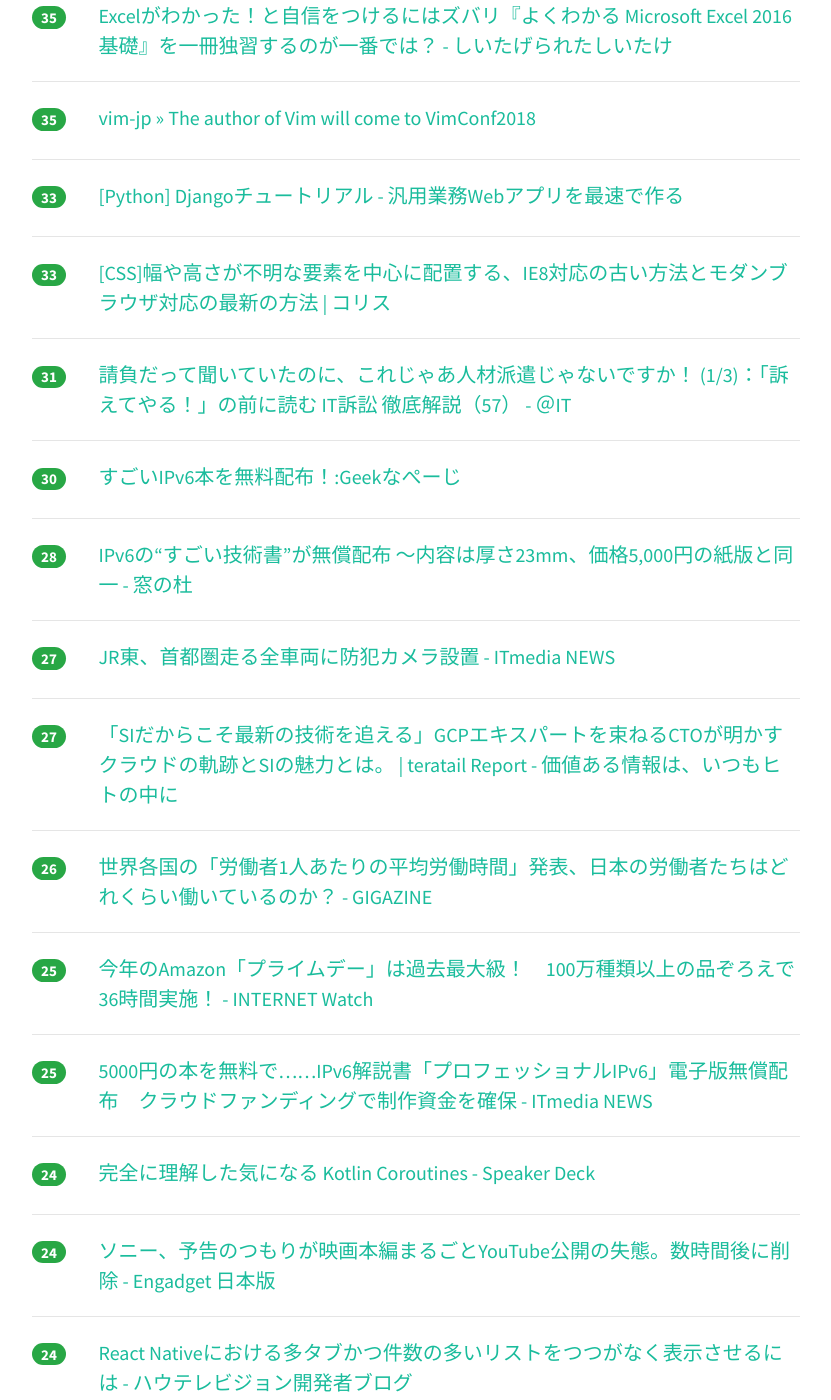
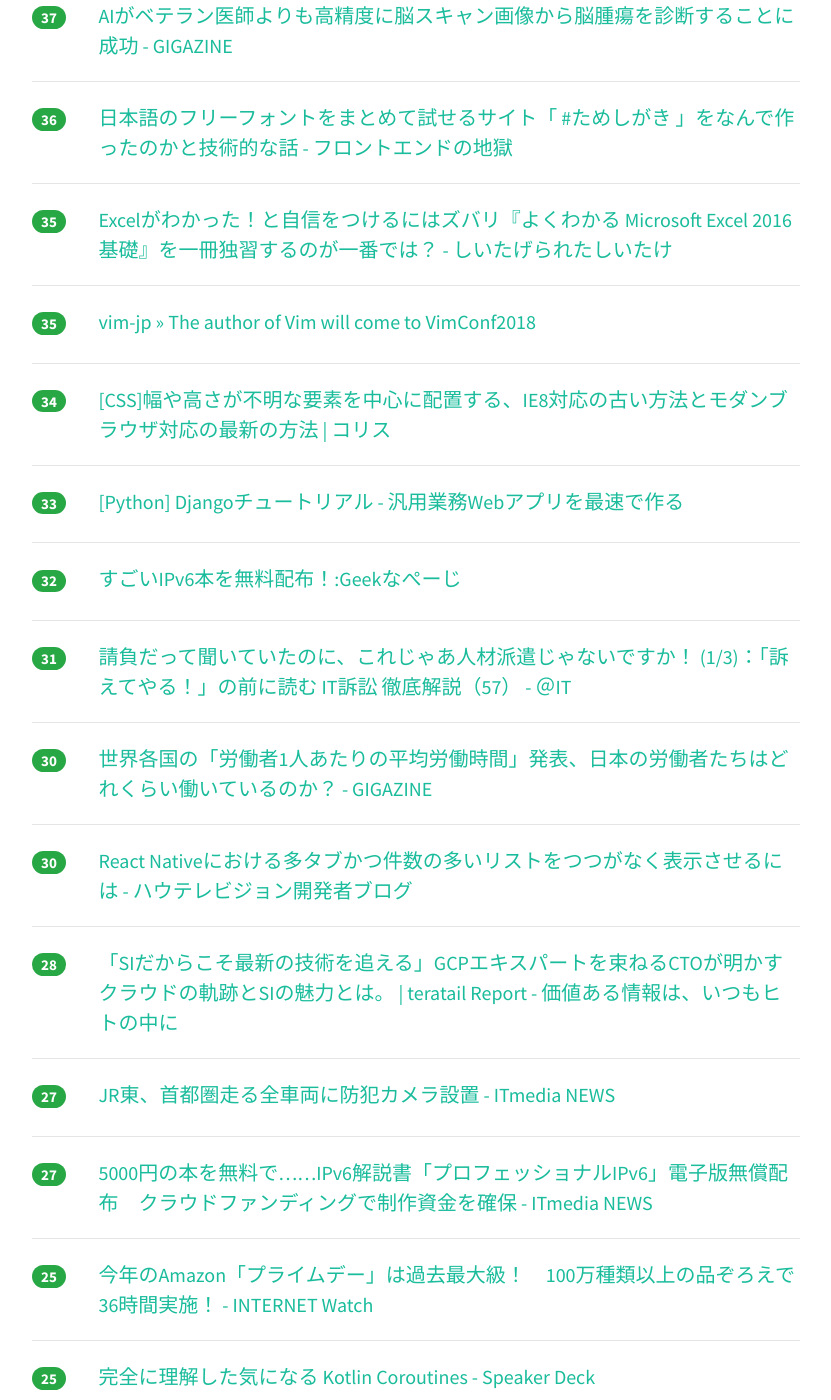
Before and after one commit to yatta47/hatena-matome-site, a Jekyll site: the page built from _posts/2018-07-04-hatena.md, in a window 1280 px wide and 1400 px high, scrolled down 2840 px. Shown: the whole window, without its empty margins (224-1055 px from the left). Built offline with Jekyll 4.4.1, drawn with Linux system fonts in a browser that asks for light colours; nearby versions of some CDN libraries; some of the changed text lies outside the part shown.

Commit message:
Updated 2018-07-04

```diff
--- a/_posts/2018-07-04-hatena.md
+++ b/_posts/2018-07-04-hatena.md
@@ -1,38 +1,38 @@
 ---
 layout: post
 title:  "2018-07-04 はてぶIT"
-date:   2018-07-04 22:01:07
+date:   2018-07-04 23:01:13
 tags: [it-hotentry]
 ---
-69 件のデータあり
+71 件のデータあり
 
 <hr><div class="row">
-<div class="col-1"><span class="badge badge-pill badge-success h2">962</span></div>
+<div class="col-1"><span class="badge badge-pill badge-success h2">1061</span></div>
 <div class="col-11"><a href='http://www.geekpage.jp/blog/?id=2018-7-4-1' target='_blank'>すごいIPv6本を無料配布！:Geekなぺーじ</a></div>
 </div>
 <hr>
 <div class="row">
-<div class="col-1"><span class="badge badge-pill badge-success h2">253</span></div>
+<div class="col-1"><span class="badge badge-pill badge-success h2">271</span></div>
 <div class="col-11"><a href='https://forest.watch.impress.co.jp/docs/news/1131143.html' target='_blank'>人気のFirefox拡張機能「Stylish」がポリシー違反でブロック、すべての閲覧履歴を収集か - 窓の杜</a></div>
 </div>
 <hr>
 <div class="row">
-<div class="col-1"><span class="badge badge-pill badge-success h2">237</span></div>
+<div class="col-1"><span class="badge badge-pill badge-success h2">268</span></div>
 <div class="col-11"><a href='https://employment.en-japan.com/engineerhub/entry/2018/07/03/110000' target='_blank'>サーバーレスのメリット＆本質を、AWS Lambdaを使って理解しよう - エンジニアHub｜若手Webエンジニアのキャリアを考える！</a></div>
 </div>
 <hr>
 <div class="row">
-<div class="col-1"><span class="badge badge-pill badge-success h2">203</span></div>
+<div class="col-1"><span class="badge badge-pill badge-success h2">224</span></div>
 <div class="col-11"><a href='https://forest.watch.impress.co.jp/docs/serial/yajiuma/1131054.html' target='_blank'>「Snipping Tool」は廃止へ ～「Windows 10 RS5」でスクショの取り方はこうなる！ - やじうまの杜 - 窓の杜</a></div>
 </div>
 <hr>
 <div class="row">
-<div class="col-1"><span class="badge badge-pill badge-success h2">202</span></div>
+<div class="col-1"><span class="badge badge-pill badge-success h2">220</span></div>
 <div class="col-11"><a href='https://tech.nikkeibp.co.jp/atcl/nxt/mag/nc/18/020600014/062600010/' target='_blank'>AIで離職率を半減させた会社、ハラスメント上司を見抜くソフト | 日経 xTECH（クロステック）</a></div>
 </div>
 <hr>
 <div class="row">
-<div class="col-1"><span class="badge badge-pill badge-success h2">184</span></div>
+<div class="col-1"><span class="badge badge-pill badge-success h2">201</span></div>
 <div class="col-11"><a href='http://www.itmedia.co.jp/news/articles/1807/04/news046.html' target='_blank'>QRコードの規格統一へ　出遅れに危機感、オールジャパンで普及に弾み (1/2) - ITmedia NEWS</a></div>
 </div>
 <hr>
@@ -42,22 +42,22 @@ tags: [it-hotentry]
 </div>
 <hr>
 <div class="row">
-<div class="col-1"><span class="badge badge-pill badge-success h2">109</span></div>
+<div class="col-1"><span class="badge badge-pill badge-success h2">116</span></div>
+<div class="col-11"><a href='http://stomita.hatenablog.com/entry/2018/07/04/133952' target='_blank'>「GoogleがGmailの内容を外部企業に読ませている」という記事について - @stomita daily (or monthly, yearly)</a></div>
+</div>
+<hr>
+<div class="row">
+<div class="col-1"><span class="badge badge-pill badge-success h2">110</span></div>
 <div class="col-11"><a href='https://speakerdeck.com/cowsys/goyan-yu-niyoru2nian-ban-falsexin-gui-hurotakutokai-fa-tosofalsezong-gua' target='_blank'>Go言語による2年半の新規プロダクト開発とその総括 - Speaker Deck</a></div>
 </div>
 <hr>
 <div class="row">
-<div class="col-1"><span class="badge badge-pill badge-success h2">99</span></div>
-<div class="col-11"><a href='http://stomita.hatenablog.com/entry/2018/07/04/133952' target='_blank'>「GoogleがGmailの内容を外部企業に読ませている」という記事について - @stomita daily (or monthly, yearly)</a></div>
-</div>
-<hr>
-<div class="row">
-<div class="col-1"><span class="badge badge-pill badge-success h2">79</span></div>
+<div class="col-1"><span class="badge badge-pill badge-success h2">92</span></div>
 <div class="col-11"><a href='https://skyarts.com/blog/jp/skyarts/?p=32313' target='_blank'>iOSアプリの開発者アカウントが削除された経緯について</a></div>
 </div>
 <hr>
 <div class="row">
-<div class="col-1"><span class="badge badge-pill badge-success h2">77</span></div>
+<div class="col-1"><span class="badge badge-pill badge-success h2">78</span></div>
 <div class="col-11"><a href='https://www.shumi-tech.online/entry/2018/07/03/Maker%E5%90%91%E3%81%91%E3%82%B5%E3%83%BC%E3%83%9E%E3%83%AB%E3%83%97%E3%83%AA%E3%83%B3%E3%82%BF%E3%80%8EDP-EH600%E3%80%8F%E3%82%92%E7%88%86%E9%80%9F%E5%8C%96%E3%81%99%E3%82%8B' target='_blank'>Maker向けサーマルプリンタ『DP-EH600』を爆速化する</a></div>
 </div>
 <hr>
@@ -67,37 +67,52 @@ tags: [it-hotentry]
 </div>
 <hr>
 <div class="row">
-<div class="col-1"><span class="badge badge-pill badge-success h2">63</span></div>
+<div class="col-1"><span class="badge badge-pill badge-success h2">67</span></div>
 <div class="col-11"><a href='https://cloudplatform-jp.googleblog.com/2018/07/google-app-engine-bandainamcostudios.html' target='_blank'>Google Cloud Platform Japan 公式ブログ: 株式会社バンダイナムコスタジオ様の導入事例動画： Google App Engine の活用で、ゲームリリース後のトラブルとは無縁の「平和な日々」という驚きを体験</a></div>
 </div>
 <hr>
 <div class="row">
-<div class="col-1"><span class="badge badge-pill badge-success h2">59</span></div>
+<div class="col-1"><span class="badge badge-pill badge-success h2">62</span></div>
 <div class="col-11"><a href='https://kuroeveryday.blogspot.com/2018/07/how-to-make-games-with-javascript-01.html' target='_blank'>ゲーム開発初心者が教えるブラウザゲームのつくり方（前編） | Black Everyday Company</a></div>
 </div>
 <hr>
 <div class="row">
-<div class="col-1"><span class="badge badge-pill badge-success h2">52</span></div>
+<div class="col-1"><span class="badge badge-pill badge-success h2">57</span></div>
+<div class="col-11"><a href='https://dev.classmethod.jp/cloud/aws/aws-fargate-in-tokyo/' target='_blank'>aws-fargate-in-tokyo</a></div>
+</div>
+<hr>
+<div class="row">
+<div class="col-1"><span class="badge badge-pill badge-success h2">56</span></div>
 <div class="col-11"><a href='https://qiita.com/shisama/items/be0e432711de359598ed' target='_blank'>画像の保存を禁止する方法とその回避方法</a></div>
 </div>
 <hr>
 <div class="row">
 <div class="col-1"><span class="badge badge-pill badge-success h2">50</span></div>
-<div class="col-11"><a href='https://dev.classmethod.jp/cloud/aws/aws-fargate-in-tokyo/' target='_blank'>aws-fargate-in-tokyo</a></div>
+<div class="col-11"><a href='https://blogs.adobe.com/documentcloudjapan/how-to-use-blot-out-tool/' target='_blank'>[使い方紹介] あなたが公開したPDF文書は大丈夫？情報漏えい対策に効く、「墨消し」と「非表示情報の消去」の方法 #AcrobatDC – Adobe Document Cloud Japan</a></div>
 </div>
 <hr>
 <div class="row">
-<div class="col-1"><span class="badge badge-pill badge-success h2">46</span></div>
+<div class="col-1"><span class="badge badge-pill badge-success h2">49</span></div>
+<div class="col-11"><a href='https://www.percona.com/blog/2018/07/03/linux-os-tuning-for-mysql-database-performance/' target='_blank'>linux-os-tuning-for-mysql-database-performance</a></div>
+</div>
+<hr>
+<div class="row">
+<div class="col-1"><span class="badge badge-pill badge-success h2">48</span></div>
+<div class="col-11"><a href='https://forest.watch.impress.co.jp/docs/news/1131173.html' target='_blank'>55種類の日本語フリーフォントをまとめて試せるWebサービス“ためしがき”がリリース - 窓の杜</a></div>
+</div>
+<hr>
+<div class="row">
+<div class="col-1"><span class="badge badge-pill badge-success h2">47</span></div>
 <div class="col-11"><a href='https://blogs.msdn.microsoft.com/osamum/2018/07/03/about_pwa/' target='_blank'>de:code2018セッションフォローアップ「進化する Web ～ Progressive Web Apps の実装と応用 ～」 – monoe's blog</a></div>
 </div>
 <hr>
 <div class="row">
-<div class="col-1"><span class="badge badge-pill badge-success h2">44</span></div>
+<div class="col-1"><span class="badge badge-pill badge-success h2">47</span></div>
 <div class="col-11"><a href='http://developers.gnavi.co.jp/entry/keyboard-2018/' target='_blank'>ぐるなびエンジニアの社内キーボード人気ランキングを調べてみた - ぐるなびをちょっと良くするエンジニアブログ</a></div>
 </div>
 <hr>
 <div class="row">
-<div class="col-1"><span class="badge badge-pill badge-success h2">43</span></div>
+<div class="col-1"><span class="badge badge-pill badge-success h2">44</span></div>
 <div class="col-11"><a href='https://tech.medpeer.co.jp/entry/2018/07/04/090000' target='_blank'>poltergeistからheadless chromeへ移行する時に気をつけること - メドピア開発者ブログ</a></div>
 </div>
 <hr>
@@ -107,28 +122,23 @@ tags: [it-hotentry]
 </div>
 <hr>
 <div class="row">
-<div class="col-1"><span class="badge badge-pill badge-success h2">41</span></div>
-<div class="col-11"><a href='https://www.percona.com/blog/2018/07/03/linux-os-tuning-for-mysql-database-performance/' target='_blank'>linux-os-tuning-for-mysql-database-performance</a></div>
-</div>
-<hr>
-<div class="row">
-<div class="col-1"><span class="badge badge-pill badge-success h2">40</span></div>
-<div class="col-11"><a href='https://forest.watch.impress.co.jp/docs/news/1131173.html' target='_blank'>55種類の日本語フリーフォントをまとめて試せるWebサービス“ためしがき”がリリース - 窓の杜</a></div>
-</div>
-<hr>
-<div class="row">
-<div class="col-1"><span class="badge badge-pill badge-success h2">38</span></div>
+<div class="col-1"><span class="badge badge-pill badge-success h2">39</span></div>
 <div class="col-11"><a href='https://www.lifehacker.jp/2018/07/book_to_read_freee.html' target='_blank'>【書評】『｢3か月｣の使い方で人生は変わる Googleで学び、シェア№1クラウド会計ソフトfreeeを生み出した｢3か月ルール｣』 | ライフハッカー［日本版］</a></div>
 </div>
 <hr>
 <div class="row">
-<div class="col-1"><span class="badge badge-pill badge-success h2">38</span></div>
-<div class="col-11"><a href='https://blogs.adobe.com/documentcloudjapan/how-to-use-blot-out-tool/' target='_blank'>[使い方紹介] あなたが公開したPDF文書は大丈夫？情報漏えい対策に効く、「墨消し」と「非表示情報の消去」の方法 #AcrobatDC – Adobe Document Cloud Japan</a></div>
+<div class="col-1"><span class="badge badge-pill badge-success h2">37</span></div>
+<div class="col-11"><a href='https://forest.watch.impress.co.jp/docs/news/1131214.html' target='_blank'>IPv6の“すごい技術書”が無償配布 ～内容は厚さ23mm、価格5,000円の紙版と同一 - 窓の杜</a></div>
+</div>
+<hr>
+<div class="row">
+<div class="col-1"><span class="badge badge-pill badge-success h2">37</span></div>
+<div class="col-11"><a href='https://gigazine.net/news/20180704-ai-beats-human-doctors/' target='_blank'>AIがベテラン医師よりも高精度に脳スキャン画像から脳腫瘍を診断することに成功 - GIGAZINE</a></div>
 </div>
 <hr>
 <div class="row">
 <div class="col-1"><span class="badge badge-pill badge-success h2">36</span></div>
-<div class="col-11"><a href='https://gigazine.net/news/20180704-ai-beats-human-doctors/' target='_blank'>AIがベテラン医師よりも高精度に脳スキャン画像から脳腫瘍を診断することに成功 - GIGAZINE</a></div>
+<div class="col-11"><a href='https://nabettu.hatenablog.com/entry/tameshigaki' target='_blank'>日本語のフリーフォントをまとめて試せるサイト「 #ためしがき 」をなんで作ったのかと技術的な話 - フロントエンドの地獄</a></div>
 </div>
 <hr>
 <div class="row">
@@ -142,13 +152,18 @@ tags: [it-hotentry]
 </div>
 <hr>
 <div class="row">
+<div class="col-1"><span class="badge badge-pill badge-success h2">34</span></div>
+<div class="col-11"><a href='https://coliss.com/articles/build-websites/operation/css/centering-newest-way-and-oldest-way.html' target='_blank'>[CSS]幅や高さが不明な要素を中心に配置する、IE8対応の古い方法とモダンブラウザ対応の最新の方法 | コリス</a></div>
+</div>
+<hr>
+<div class="row">
 <div class="col-1"><span class="badge badge-pill badge-success h2">33</span></div>
 <div class="col-11"><a href='https://qiita.com/okoppe8/items/54eb105c9c94c0960f14#%E3%81%93%E3%81%AE%E8%A8%98%E4%BA%8B%E3%81%A7%E4%BD%9C%E3%82%8B%E3%82%82%E3%81%AE' target='_blank'>[Python] Djangoチュートリアル - 汎用業務Webアプリを最速で作る</a></div>
 </div>
 <hr>
 <div class="row">
-<div class="col-1"><span class="badge badge-pill badge-success h2">33</span></div>
-<div class="col-11"><a href='https://coliss.com/articles/build-websites/operation/css/centering-newest-way-and-oldest-way.html' target='_blank'>[CSS]幅や高さが不明な要素を中心に配置する、IE8対応の古い方法とモダンブラウザ対応の最新の方法 | コリス</a></div>
+<div class="col-1"><span class="badge badge-pill badge-success h2">32</span></div>
+<div class="col-11"><a href='http://www.geekpage.jp/blog/?id=2018/7/4/1' target='_blank'>すごいIPv6本を無料配布！:Geekなぺーじ</a></div>
 </div>
 <hr>
 <div class="row">
@@ -158,12 +173,17 @@ tags: [it-hotentry]
 <hr>
 <div class="row">
 <div class="col-1"><span class="badge badge-pill badge-success h2">30</span></div>
-<div class="col-11"><a href='http://www.geekpage.jp/blog/?id=2018/7/4/1' target='_blank'>すごいIPv6本を無料配布！:Geekなぺーじ</a></div>
+<div class="col-11"><a href='https://gigazine.net/news/20180704-average-annual-hours-worked/' target='_blank'>世界各国の「労働者1人あたりの平均労働時間」発表、日本の労働者たちはどれくらい働いているのか？ - GIGAZINE</a></div>
+</div>
+<hr>
+<div class="row">
+<div class="col-1"><span class="badge badge-pill badge-success h2">30</span></div>
+<div class="col-11"><a href='http://blog.howtelevision.co.jp/entry/2018/07/04/174125' target='_blank'>React Nativeにおける多タブかつ件数の多いリストをつつがなく表示させるには - ハウテレビジョン開発者ブログ</a></div>
 </div>
 <hr>
 <div class="row">
 <div class="col-1"><span class="badge badge-pill badge-success h2">28</span></div>
-<div class="col-11"><a href='https://forest.watch.impress.co.jp/docs/news/1131214.html' target='_blank'>IPv6の“すごい技術書”が無償配布 ～内容は厚さ23mm、価格5,000円の紙版と同一 - 窓の杜</a></div>
+<div class="col-11"><a href='https://teratail.com/report/12' target='_blank'>「SIだからこそ最新の技術を追える」GCPエキスパートを束ねるCTOが明かすクラウドの軌跡とSIの魅力とは。 | teratail Report - 価値ある情報は、いつもヒトの中に</a></div>
 </div>
 <hr>
 <div class="row">
@@ -173,12 +193,7 @@ tags: [it-hotentry]
 <hr>
 <div class="row">
 <div class="col-1"><span class="badge badge-pill badge-success h2">27</span></div>
-<div class="col-11"><a href='https://teratail.com/report/12' target='_blank'>「SIだからこそ最新の技術を追える」GCPエキスパートを束ねるCTOが明かすクラウドの軌跡とSIの魅力とは。 | teratail Report - 価値ある情報は、いつもヒトの中に</a></div>
-</div>
-<hr>
-<div class="row">
-<div class="col-1"><span class="badge badge-pill badge-success h2">26</span></div>
-<div class="col-11"><a href='https://gigazine.net/news/20180704-average-annual-hours-worked/' target='_blank'>世界各国の「労働者1人あたりの平均労働時間」発表、日本の労働者たちはどれくらい働いているのか？ - GIGAZINE</a></div>
+<div class="col-11"><a href='http://www.itmedia.co.jp/news/articles/1807/04/news099.html' target='_blank'>5000円の本を無料で……IPv6解説書「プロフェッショナルIPv6」電子版無償配布　クラウドファンディングで制作資金を確保 - ITmedia NEWS</a></div>
 </div>
 <hr>
 <div class="row">
@@ -188,27 +203,12 @@ tags: [it-hotentry]
 <hr>
 <div class="row">
 <div class="col-1"><span class="badge badge-pill badge-success h2">25</span></div>
-<div class="col-11"><a href='http://www.itmedia.co.jp/news/articles/1807/04/news099.html' target='_blank'>5000円の本を無料で……IPv6解説書「プロフェッショナルIPv6」電子版無償配布　クラウドファンディングで制作資金を確保 - ITmedia NEWS</a></div>
-</div>
-<hr>
-<div class="row">
-<div class="col-1"><span class="badge badge-pill badge-success h2">24</span></div>
 <div class="col-11"><a href='https://speakerdeck.com/takahirom/wan-quan-nili-jie-sitaqi-ninaru-kotlin-coroutines' target='_blank'>完全に理解した気になる Kotlin Coroutines - Speaker Deck</a></div>
 </div>
 <hr>
 <div class="row">
 <div class="col-1"><span class="badge badge-pill badge-success h2">24</span></div>
 <div class="col-11"><a href='https://japanese.engadget.com/2018/07/03/youtube/' target='_blank'>ソニー、予告のつもりが映画本編まるごとYouTube公開の失態。数時間後に削除 - Engadget 日本版</a></div>
-</div>
-<hr>
-<div class="row">
-<div class="col-1"><span class="badge badge-pill badge-success h2">24</span></div>
-<div class="col-11"><a href='http://blog.howtelevision.co.jp/entry/2018/07/04/174125' target='_blank'>React Nativeにおける多タブかつ件数の多いリストをつつがなく表示させるには - ハウテレビジョン開発者ブログ</a></div>
-</div>
-<hr>
-<div class="row">
-<div class="col-1"><span class="badge badge-pill badge-success h2">24</span></div>
-<div class="col-11"><a href='https://nabettu.hatenablog.com/entry/tameshigaki' target='_blank'>日本語のフリーフォントをまとめて試せるサイト「 #ためしがき 」をなんで作ったのかと技術的な話 - フロントエンドの地獄</a></div>
 </div>
 <hr>
 <div class="row">
@@ -222,13 +222,28 @@ tags: [it-hotentry]
 </div>
 <hr>
 <div class="row">
+<div class="col-1"><span class="badge badge-pill badge-success h2">23</span></div>
+<div class="col-11"><a href='http://www.itmedia.co.jp/pcuser/articles/1807/04/news090.html' target='_blank'>そのPDFの“墨消し”ちゃんと消せてる？　正しい方法をアドビが指南 - ITmedia PC USER</a></div>
+</div>
+<hr>
+<div class="row">
 <div class="col-1"><span class="badge badge-pill badge-success h2">22</span></div>
 <div class="col-11"><a href='https://jp.techcrunch.com/2018/07/04/hicustomer-fund-raising/' target='_blank'>カスタマーサクセス管理ツールのHiCustomerが総額6000万円の資金調達 | TechCrunch Japan</a></div>
 </div>
 <hr>
 <div class="row">
 <div class="col-1"><span class="badge badge-pill badge-success h2">22</span></div>
+<div class="col-11"><a href='https://japan.cnet.com/article/35121907/' target='_blank'>インドで「WhatsApp」を介して偽情報拡散、リンチ殺人が多発する事態に - CNET Japan</a></div>
+</div>
+<hr>
+<div class="row">
+<div class="col-1"><span class="badge badge-pill badge-success h2">22</span></div>
 <div class="col-11"><a href='https://aws.amazon.com/jp/blogs/news/aws-fargate-tokyo/' target='_blank'>AWS Fargate 東京リージョン サービス開始のお知らせ | Amazon Web Services ブログ</a></div>
+</div>
+<hr>
+<div class="row">
+<div class="col-1"><span class="badge badge-pill badge-success h2">22</span></div>
+<div class="col-11"><a href='https://this.kiji.is/387164008819737697' target='_blank'>バイクに変形するロボット開発　千葉工業大、商用化も検討 - 共同通信</a></div>
 </div>
 <hr>
 <div class="row">
@@ -238,17 +253,17 @@ tags: [it-hotentry]
 <hr>
 <div class="row">
 <div class="col-1"><span class="badge badge-pill badge-success h2">21</span></div>
-<div class="col-11"><a href='https://japan.cnet.com/article/35121907/' target='_blank'>インドで「WhatsApp」を介して偽情報拡散、リンチ殺人が多発する事態に - CNET Japan</a></div>
+<div class="col-11"><a href='https://news.mynavi.jp/article/20180704-658672/' target='_blank'>マクロを使わないでマルウェア感染を広める新しいテクニックが発見 | マイナビニュース</a></div>
+</div>
+<hr>
+<div class="row">
+<div class="col-1"><span class="badge badge-pill badge-success h2">20</span></div>
+<div class="col-11"><a href='https://togetter.com/li/1242925' target='_blank'>Gmailでメールを送る時に例のあれをやらかすとこんな風に教えてくれるらしい「すごいこんな機能が!」 - Togetter</a></div>
 </div>
 <hr>
 <div class="row">
 <div class="col-1"><span class="badge badge-pill badge-success h2">19</span></div>
 <div class="col-11"><a href='https://www.suzukikenichi.com/blog/google-confirms-again-speed-update-only-affects-the-slowest-sites/' target='_blank'>【訂正記事】Google Speed Updateで影響を受けるのは本当に遅いページだけ、スピード改善が段階的に評価されるのは影響を受けた場合 | 海外SEO情報ブログ</a></div>
-</div>
-<hr>
-<div class="row">
-<div class="col-1"><span class="badge badge-pill badge-success h2">18</span></div>
-<div class="col-11"><a href='https://togetter.com/li/1242925' target='_blank'>Gmailでメールを送る時に例のあれをやらかすとこんな風に教えてくれるらしい「すごいこんな機能が!」 - Togetter</a></div>
 </div>
 <hr>
 <div class="row">
@@ -262,13 +277,23 @@ tags: [it-hotentry]
 </div>
 <hr>
 <div class="row">
-<div class="col-1"><span class="badge badge-pill badge-success h2">17</span></div>
-<div class="col-11"><a href='https://news.mynavi.jp/article/20180704-658672/' target='_blank'>マクロを使わないでマルウェア感染を広める新しいテクニックが発見 | マイナビニュース</a></div>
+<div class="col-1"><span class="badge badge-pill badge-success h2">15</span></div>
+<div class="col-11"><a href='https://designcolor-web.com/2018/07/04/coding-tool/' target='_blank'>コーディング速度を上げる！Webサービス・ジェネレーターなどの便利ツール7 | Design Color</a></div>
+</div>
+<hr>
+<div class="row">
+<div class="col-1"><span class="badge badge-pill badge-success h2">15</span></div>
+<div class="col-11"><a href='https://qiita.com/omochimetaru/items/3a8441be9152ea6619b6' target='_blank'>iOS開発における最強のパッケージ管理方法</a></div>
 </div>
 <hr>
 <div class="row">
 <div class="col-1"><span class="badge badge-pill badge-success h2">14</span></div>
 <div class="col-11"><a href='https://pc.watch.impress.co.jp/docs/news/1130769.html' target='_blank'>Intel vs AMDのガチンコ勝負、コスパに優れるミドルレンジで三つ巴の戦いに! ～夏のPCパーツ大品評会 その3 Intel「Core i5-8400」「Core i3-8350K」、AMD「Ryzen 5 2400G」 - PC Watch</a></div>
+</div>
+<hr>
+<div class="row">
+<div class="col-1"><span class="badge badge-pill badge-success h2">14</span></div>
+<div class="col-11"><a href='https://tech.pepabo.com/2018/07/04/designer-and-ap-exam/' target='_blank'>デザイナーが応用情報技術者の試験を受けて感じた3つのこと - ペパボテックブログ</a></div>
 </div>
 <hr>
 <div class="row">
@@ -287,28 +312,13 @@ tags: [it-hotentry]
 </div>
 <hr>
 <div class="row">
-<div class="col-1"><span class="badge badge-pill badge-success h2">12</span></div>
-<div class="col-11"><a href='https://this.kiji.is/387164008819737697' target='_blank'>バイクに変形するロボット開発　千葉工業大、商用化も検討 - 共同通信</a></div>
-</div>
-<hr>
-<div class="row">
-<div class="col-1"><span class="badge badge-pill badge-success h2">12</span></div>
-<div class="col-11"><a href='https://designcolor-web.com/2018/07/04/coding-tool/' target='_blank'>コーディング速度を上げる！Webサービス・ジェネレーターなどの便利ツール7 | Design Color</a></div>
-</div>
-<hr>
-<div class="row">
 <div class="col-1"><span class="badge badge-pill badge-success h2">11</span></div>
-<div class="col-11"><a href='https://qiita.com/omochimetaru/items/3a8441be9152ea6619b6' target='_blank'>iOS開発における最強のパッケージ管理方法</a></div>
+<div class="col-11"><a href='https://booth.pm/ja/items/913273' target='_blank'>プロフェッショナルIPv6（無料版） - Professional IPv6 - BOOTH</a></div>
 </div>
 <hr>
 <div class="row">
 <div class="col-1"><span class="badge badge-pill badge-success h2">10</span></div>
 <div class="col-11"><a href='https://techable.jp/archives/79587' target='_blank'>イギリスの研究者がTwitter分析で1日の思考パターンを明らかに！AIが8億ツイートを分析 | Techable(テッカブル)</a></div>
-</div>
-<hr>
-<div class="row">
-<div class="col-1"><span class="badge badge-pill badge-success h2">10</span></div>
-<div class="col-11"><a href='https://booth.pm/ja/items/913273' target='_blank'>プロフェッショナルIPv6（無料版） - Professional IPv6 - BOOTH</a></div>
 </div>
 <hr>
 <div class="row">
```
